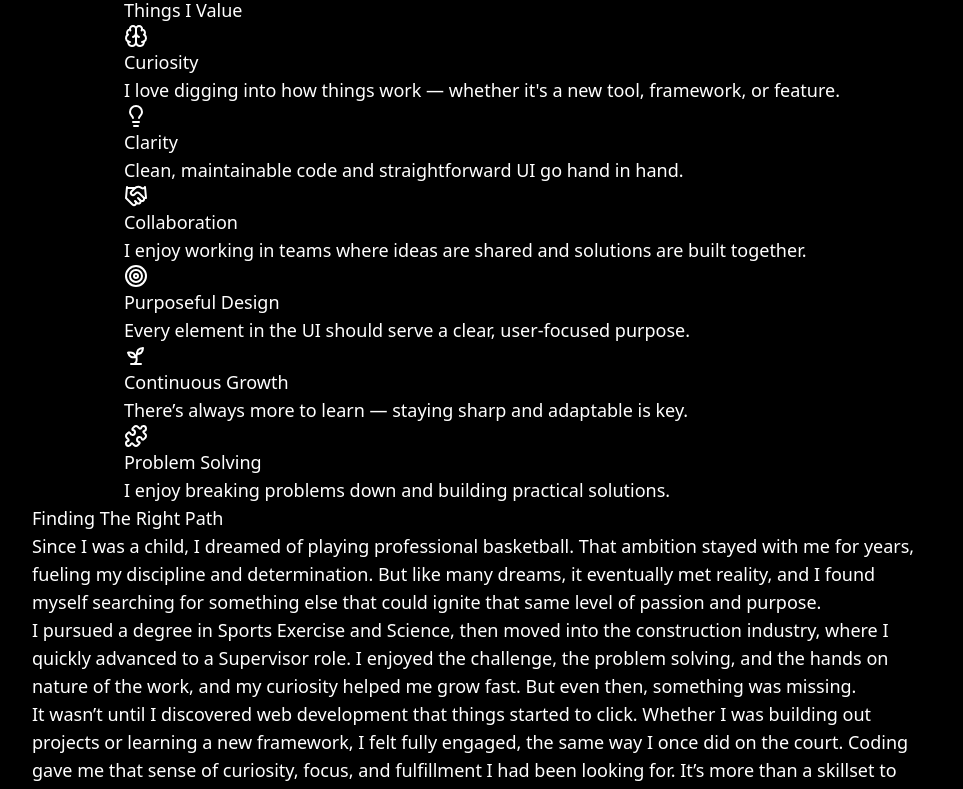
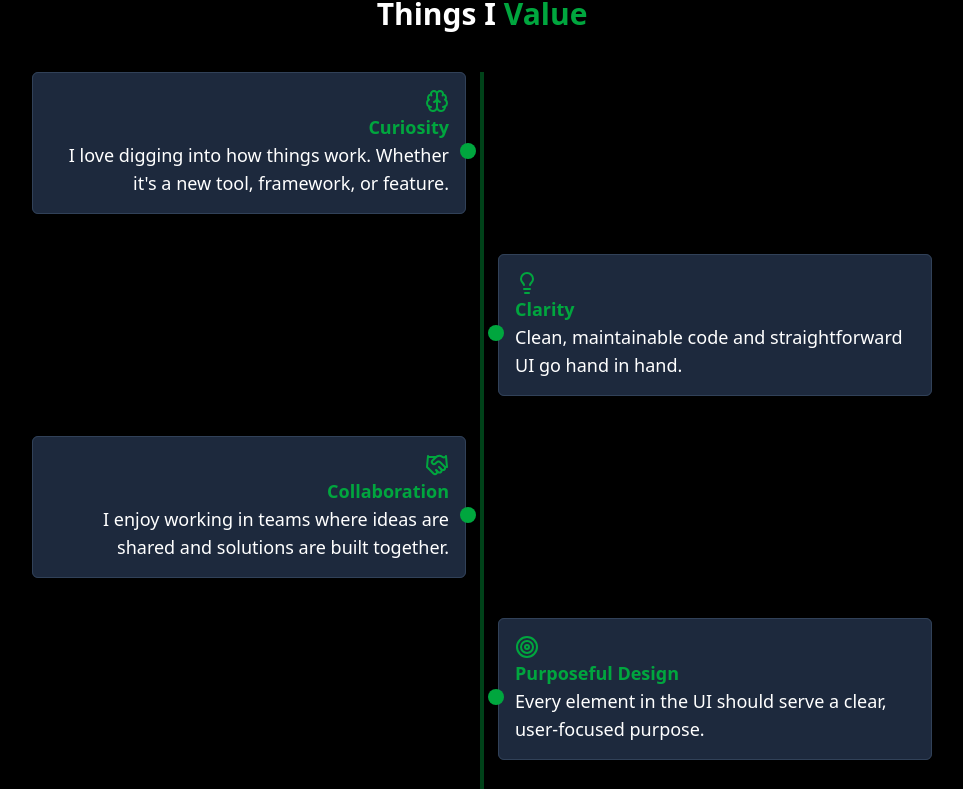
Before and after one commit to rokster112/project-v2, a React (Vite) app: page /about in a window 1280 px wide. Shown: the part 1728-2517 px from the top of the page, without its empty margins (158-1121 px from the left). Built offline with nearby package versions, Linux system fonts and the light colour scheme; no server answers.

Commit message:
about section is done. Also, i set background to black of home page, so it has a fallback of black background until the actual background is loaded

```diff
--- a/src/components/Background.jsx
+++ b/src/components/Background.jsx
@@ -2,7 +2,7 @@ import movingBg from "../assets/moving-bg.mp4";
 
 export default function Background() {
   return (
-    <div className="w-full h-screen overflow-hidden absolute z-[-1]">
+    <div className="w-full h-screen overflow-hidden absolute z-[-1] bg-black">
       <video
         className="absolute top-0 left-0 w-full h-full object-cover"
         autoPlay
--- a/src/data/values.jsx
+++ b/src/data/values.jsx
@@ -12,7 +12,7 @@ export const values = [
     icon: <Brain />,
     title: "Curiosity",
     description:
-      "I love digging into how things work — whether it's a new tool, framework, or feature.",
+      "I love digging into how things work. Whether it's a new tool, framework, or feature.",
   },
   {
     icon: <Lightbulb />,
--- a/src/pages/About.jsx
+++ b/src/pages/About.jsx
@@ -3,8 +3,35 @@ import QuoteFetch from "../components/hooks/QuoteFetch";
 import { FaLaptopCode } from "react-icons/fa";
 import { GiGraduateCap } from "react-icons/gi";
 import profilePicture from "../assets/profile-pic.jpeg";
+import { useEffect } from "react";
 
 export default function About() {
+  useEffect(() => {
+    const observer = new IntersectionObserver(
+      (entries) => {
+        entries.forEach((entry) => {
+          if (entry.isIntersecting) {
+            entry.target.classList.add("opacity-100");
+            entry.target.classList.remove("opacity-0");
+          } else {
+            entry.target.classList.remove("opacity-100");
+            entry.target.classList.add("opacity-0");
+          }
+        });
+      },
+      {
+        threshold: 0.1,
+      }
+    );
+
+    const targets = document.querySelectorAll(".inView");
+    targets.forEach((el) => observer.observe(el));
+
+    return () => {
+      targets.forEach((el) => observer.unobserve(el));
+    };
+  }, []);
+
   return (
     <div className="bg-black text-white text-lg px-4 flex flex-col items-center justify-center">
       <div className="md:min-w-[710px] w-full max-w-[900px]">
@@ -73,7 +100,7 @@ export default function About() {
             Professional <span className="text-green-600">Development</span>
           </h2>
           <div className="grid grid-cols-1 md:grid-cols-3 gap-10 justify-center">
-            <div className="border-1 border-black w-full h-full md:h-[346px] p-4 transition-all duration-400 ease-in-out hover:border-green-600 rounded-md bg-slate-800">
+            <div className="border-1 border-slate-700 w-full h-full md:h-[346px] p-4 transition-all duration-400 ease-in-out hover:border-green-600 rounded-md bg-slate-800">
               <FaLaptopCode size={32} color="#00a63e" className="mb-2" />
               <h3 className="font-bold">Software Engineering Immersive</h3>
               <p className="text-base text-gray-500 font-semibold">
@@ -88,7 +115,7 @@ export default function About() {
                 web development.
               </p>
             </div>
-            <div className="border-1 border-black w-full h-full md:h-[346px] md:overflow-hidden md:hover:h-[100%] p-4 transition-all duration-300 ease-in hover:border-green-600 rounded-md bg-slate-800">
+            <div className="border-1 border-slate-700 w-full h-full md:h-[346px] md:overflow-hidden md:hover:h-[100%] p-4 transition-all duration-300 ease-in hover:border-green-600 rounded-md bg-slate-800">
               <FaLaptopCode size={32} color="#00a63e" className="mb-2" />
               <h3 className="font-bold">Front-end & Full-stack Development</h3>
               <p className="text-base text-gray-500 font-semibold">Scrimba</p>
@@ -102,7 +129,7 @@ export default function About() {
                 Express.js, and Supabase.
               </p>
             </div>
-            <div className="border-1 border-black w-full h-full md:h-[346px] md:overflow-hidden md:hover:h-[100%] p-4 transition-all duration-300 ease-in hover:border-green-600 rounded-md bg-slate-800">
+            <div className="border-1 border-slate-700 w-full h-full md:h-[346px] md:overflow-hidden md:hover:h-[100%] p-4 transition-all duration-300 ease-in hover:border-green-600 rounded-md bg-slate-800">
               <FaLaptopCode size={32} color="#00a63e" className="mb-2" />
               <h3 className="font-bold">C# & ASP.NET Skill Path</h3>
               <p className="text-base text-gray-500 font-semibold">
@@ -170,37 +197,87 @@ export default function About() {
             </h2>
             <QuoteFetch />
           </div>
-          <div>
-            <h2>Things I Value</h2>
-            {values.map((val, index) => (
-              <div key={index}>
-                <h3>
-                  <span>{val.icon}</span>
-                  {val.title}
-                </h3>
-                <p>{val.description}</p>
+          <div className="relative flex flex-col w-full gap-10">
+            <h2 className="text-lg xs:text-2xl sm:text-3xl font-bold text-center z-50">
+              Things I <span className="text-green-600">Value</span>
+            </h2>
+            <div className="absolute w-1 h-[calc(100%-76px)] top-[76px] left-1/2 z-10 transform -translate-x-[50%] opacity-40 bg-green-600"></div>
+            {values.map((val, index, arr) => (
+              <div
+                className={`inView opacity-0 transition-opacity duration-800 relative view flex flex-col bg-slate-800 z-20 md:w-[calc(50%-16px)] rounded-md ${
+                  index % 2 === 0
+                    ? "md:right-0 md:items-end md:text-end"
+                    : "md:left-[calc(50%+16px)]"
+                }`}
+                key={index}
+              >
+                <div className="hover:border-green-600 transition-border duration-400 border-1 border-slate-700 w-full h-full p-4 rounded-md">
+                  <h3
+                    className={`text-green-600 font-semibold flex flex-col ${
+                      index % 2 === 0 ? "md:items-end" : "md:items-start"
+                    }`}
+                  >
+                    <span>{val.icon}</span>
+                    {val.title}
+                  </h3>
+                  <p>{val.description}</p>
+                  <div
+                    className={`md:absolute h-4 w-4 bg-green-600 rounded-full  ${
+                      index === arr.length - 1
+                        ? "absolute right-[calc(50%-8px)] -top-[8px]"
+                        : "-bottom-6 relative -right-[calc(50%-8px)]"
+                    } md:top-1/2 ${
+                      index % 2 === 0 ? "md:right-[-10px]" : "md:left-[-10px]"
+                    }`}
+                  ></div>
+                </div>
               </div>
             ))}
           </div>
-          <div>
-            <h2>Finding The Right Path</h2>
+          <div className="bg-slate-800 p-4 flex flex-col gap-6 my-10 rounded-md">
+            <h2 className="text-lg xs:text-2xl sm:text-3xl font-bold text-center">
+              Finding The Right{" "}
+              <span className="text-lg xs:text-2xl sm:text-3xl text-green-600">
+                Path
+              </span>
+            </h2>
             <p>
               Since I was a child, I dreamed of playing professional basketball.
-              That ambition stayed with me for years, fueling my discipline and
-              determination. But like many dreams, it eventually met reality,
-              and I found myself searching for something else that could ignite
-              that same level of passion and purpose. <br /> I pursued a degree
-              in Sports Exercise and Science, then moved into the construction
-              industry, where I quickly advanced to a Supervisor role. I enjoyed
-              the challenge, the problem solving, and the hands on nature of the
-              work, and my curiosity helped me grow fast. But even then,
-              something was missing. <br /> It wasn’t until I discovered web
-              development that things started to click. Whether I was building
-              out projects or learning a new framework, I felt fully engaged,
-              the same way I once did on the court. Coding gave me that sense of
-              curiosity, focus, and fulfillment I had been looking for. It’s
-              more than a skillset to me, it’s a career I genuinely love doing,
-              day in and day out.
+              That ambition stayed with me for years, fueling my{" "}
+              <span className="text-green-600 font-semibold">discipline</span>{" "}
+              and{" "}
+              <span className="text-green-600 font-semibold">
+                determination
+              </span>
+              . But like many dreams, it eventually met reality, and I found
+              myself searching for something else that could ignite that same
+              level of passion and purpose.{" "}
+            </p>{" "}
+            <p>
+              {" "}
+              I pursued a degree in Sports Exercise and Science, then moved into
+              the construction industry, where I quickly advanced to a
+              Supervisor role. I enjoyed the challenge, the{" "}
+              <span className="text-green-600 font-semibold">
+                problem solving
+              </span>
+              , and the hands on nature of the work, and my{" "}
+              <span className="text-green-600 font-semibold">curiosity</span>{" "}
+              helped me grow fast. But even then, something was missing.{" "}
+            </p>{" "}
+            <p>
+              {" "}
+              It wasn’t until I discovered{" "}
+              <span className="text-green-600 font-semibold">
+                web development
+              </span>{" "}
+              that things started to click. Whether I was building out projects
+              or learning a new framework, I felt fully engaged, the same way I
+              once did on the court.{" "}
+              <span className="text-green-600 font-semibold">Coding</span> gave
+              me that sense of curiosity, focus, and fulfillment I had been
+              looking for. It’s more than a skillset to me, it’s a career I
+              genuinely love doing, day in and day out.
             </p>
           </div>
         </div>
```
